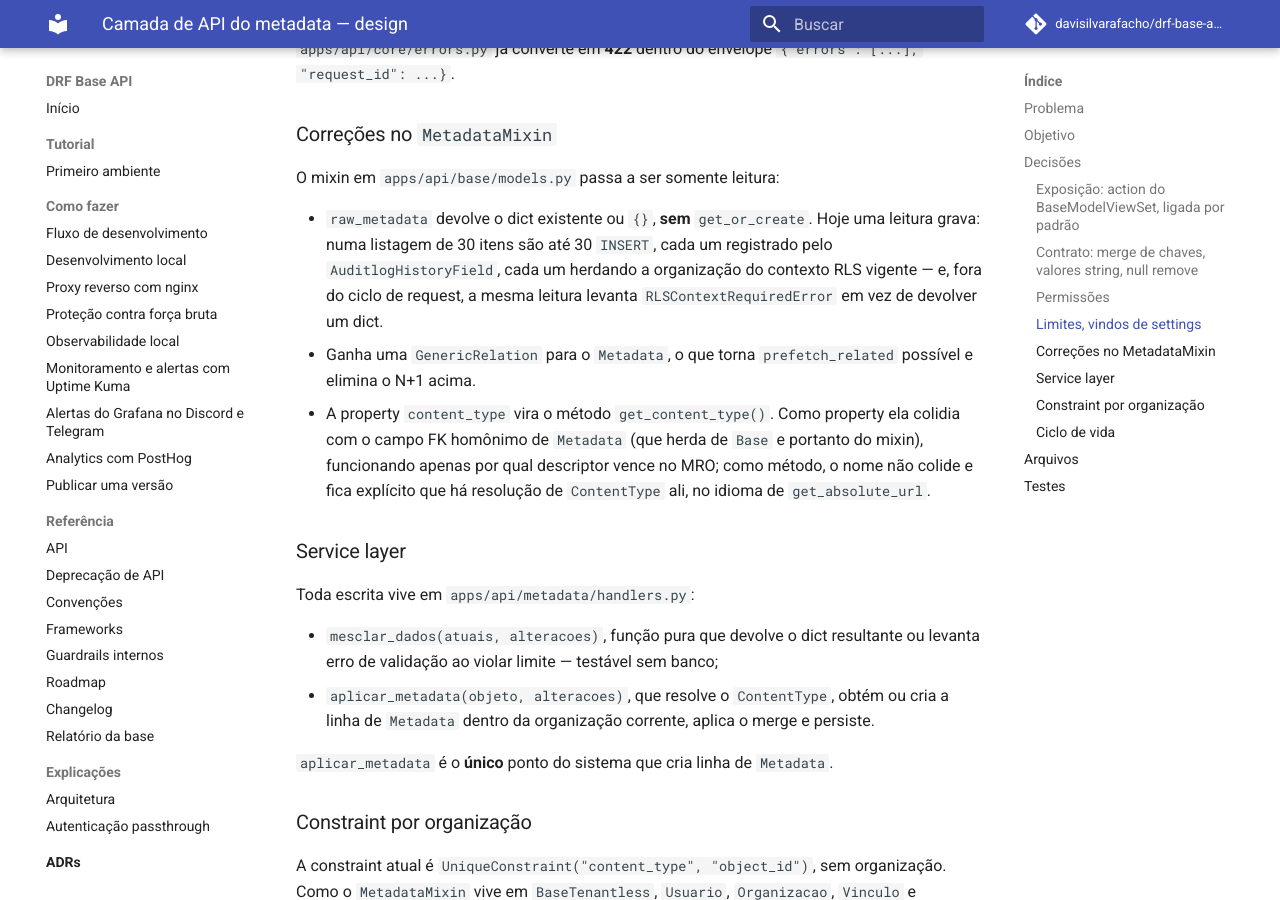
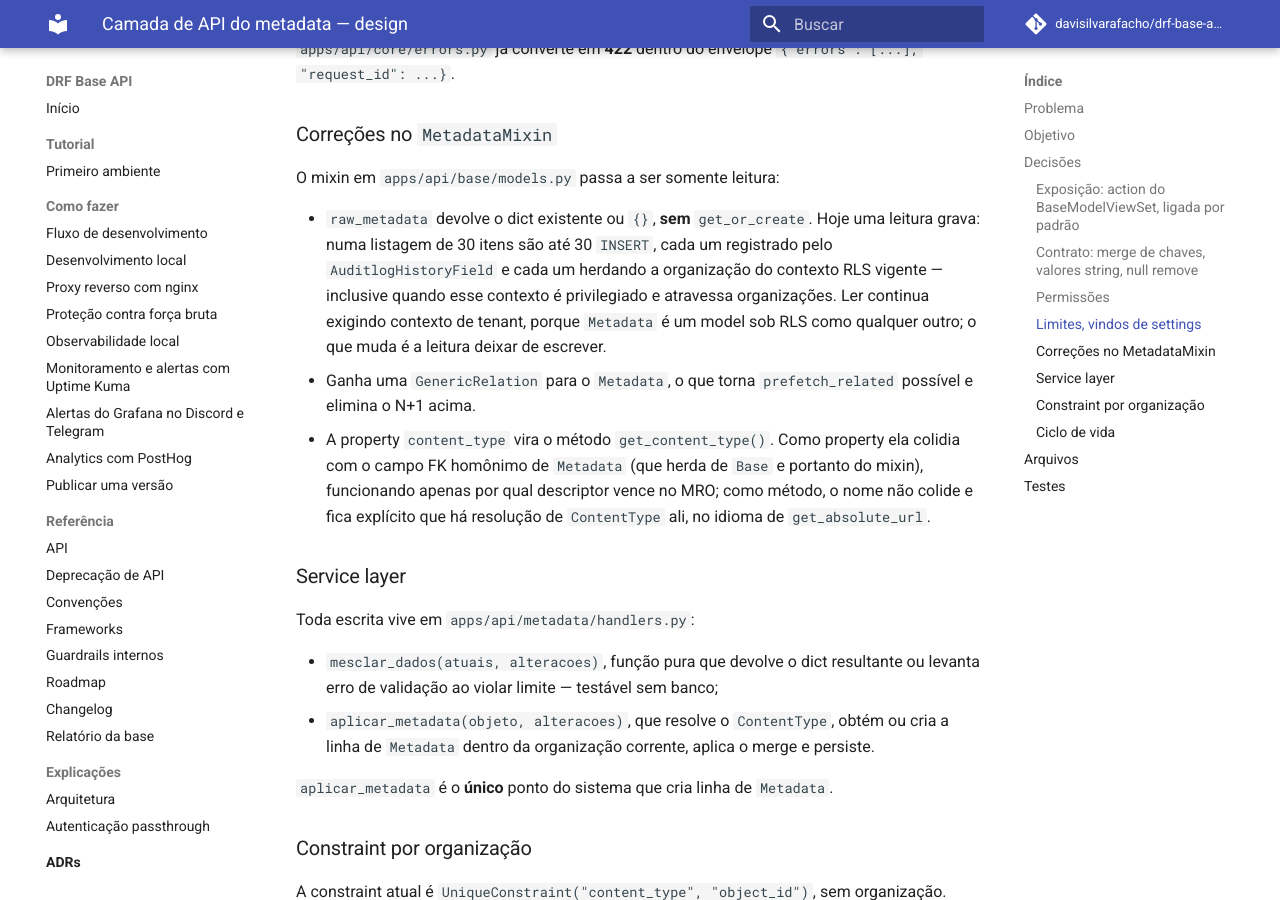
Before and after one commit to davisilvarafacho/django-api-startup-template, an MkDocs documentation site: the page built from docs/superpowers/specs/2026-08-09-metadata-api-design.md, in a window 1280 px wide and 900 px high, scrolled down 2644 px. Built offline with MkDocs 1.6.1 and Material for MkDocs 9.7.7, drawn with Linux system fonts in a browser that asks for light colours; comment, search, counter and statistics services are not loaded.

Commit message:
docs: precisar o motivo da correção do MetadataMixin no spec
Co-Authored-By: Claude Opus 5 (1M context) <noreply@anthropic.com>

```diff
--- a/docs/superpowers/specs/2026-08-09-metadata-api-design.md
+++ b/docs/superpowers/specs/2026-08-09-metadata-api-design.md
@@ -116,9 +116,11 @@ O mixin em `apps/api/base/models.py` passa a ser somente leitura:
 
 - `raw_metadata` devolve o dict existente ou `{}`, **sem** `get_or_create`. Hoje
   uma leitura grava: numa listagem de 30 itens são até 30 `INSERT`, cada um
-  registrado pelo `AuditlogHistoryField`, cada um herdando a organização do
-  contexto RLS vigente — e, fora do ciclo de request, a mesma leitura levanta
-  `RLSContextRequiredError` em vez de devolver um dict.
+  registrado pelo `AuditlogHistoryField` e cada um herdando a organização do
+  contexto RLS vigente — inclusive quando esse contexto é privilegiado e
+  atravessa organizações. Ler continua exigindo contexto de tenant, porque
+  `Metadata` é um model sob RLS como qualquer outro; o que muda é a leitura
+  deixar de escrever.
 - Ganha uma `GenericRelation` para o `Metadata`, o que torna
   `prefetch_related` possível e elimina o N+1 acima.
 - A property `content_type` vira o método `get_content_type()`. Como property
```
